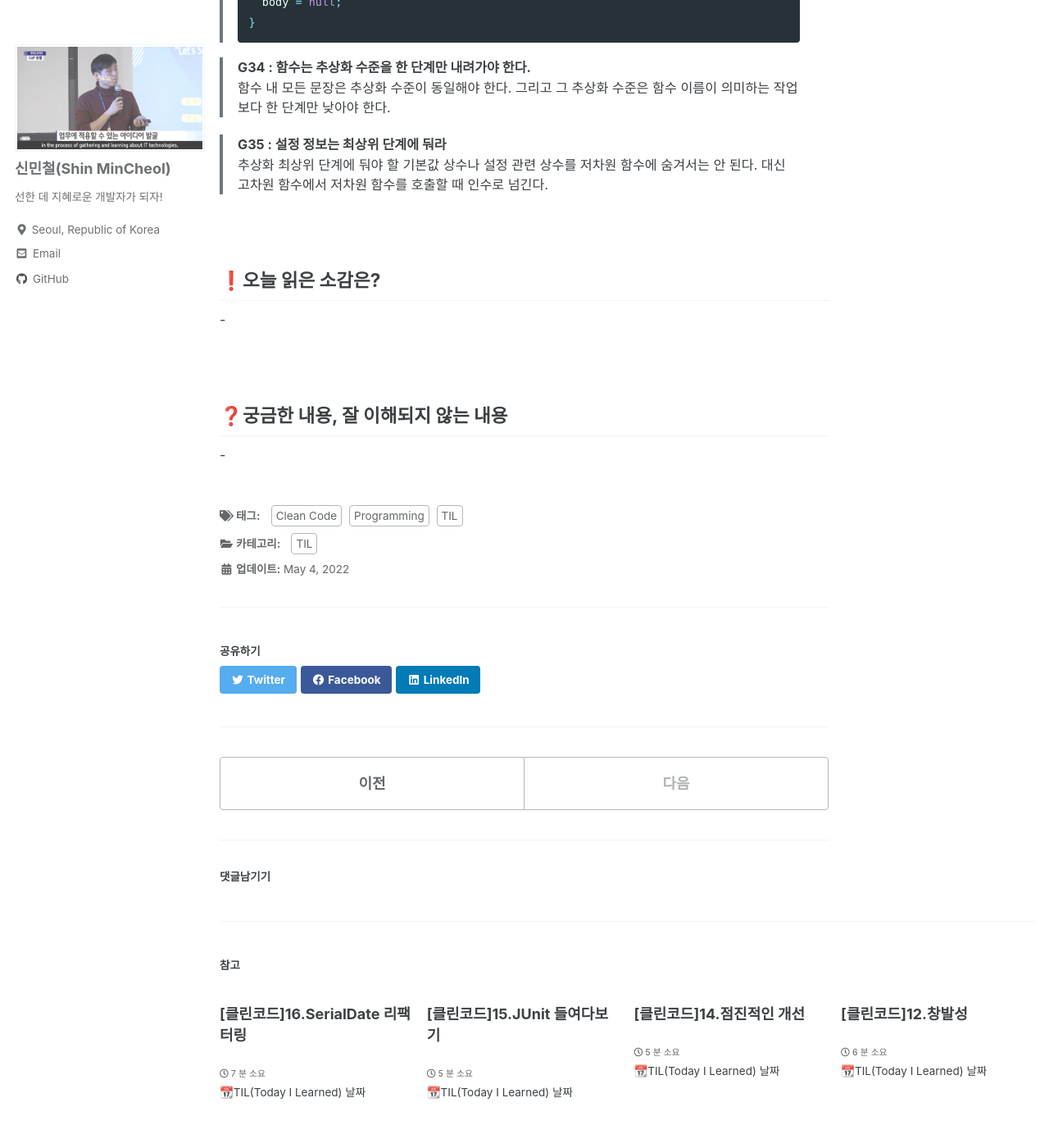
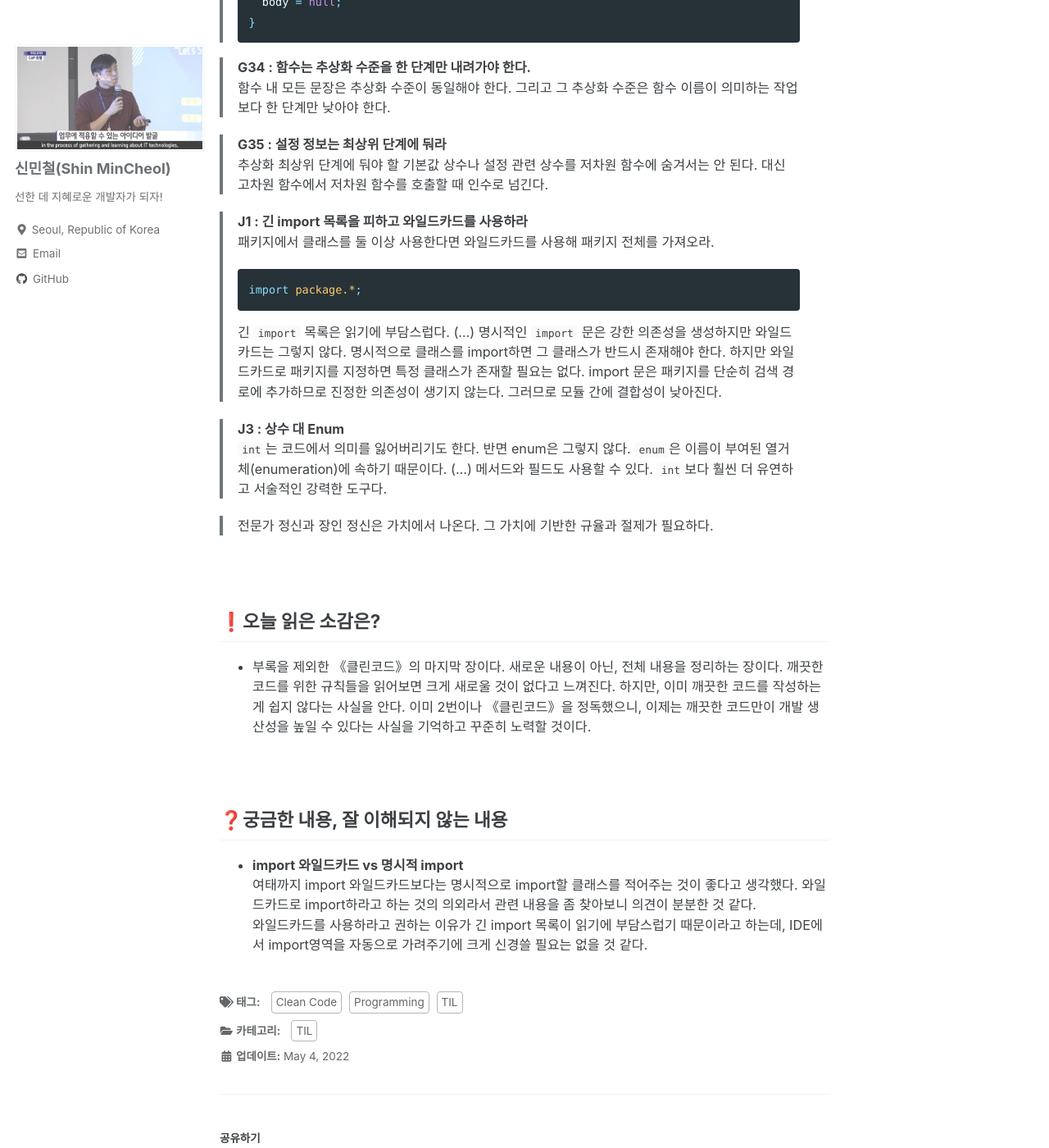
Before and after one commit to alsoj/alsoj.github.io, a Jekyll site: the page built from _posts/til/clean code/2022-05-04-[클린코드]17.냄새와 휴리스틱.md, in a window 1280 px wide and 1400 px high, scrolled down 4514 px. Shown: the whole window at 82% size. Built offline with Jekyll 4.4.1, drawn with Linux system fonts in a browser that asks for light colours; cached includes are drawn as plain includes; comment, search, counter and statistics services are not loaded.

Commit message:
modify TIL clean code

````diff
--- a/_posts/til/clean code/2022-05-04-[클린코드]17.냄새와 휴리스틱.md
+++ b/_posts/til/clean code/2022-05-04-[클린코드]17.냄새와 휴리스틱.md
@@ -184,14 +184,30 @@ tags:
 > **G35 : 설정 정보는 최상위 단계에 둬라**
 > 추상화 최상위 단계에 둬야 할 기본값 상수나 설정 관련 상수를 저차원 함수에 숨겨서는 안 된다. 대신 고차원 함수에서 저차원 함수를 호출할 때 인수로 넘긴다.
 
+> **J1 : 긴 import 목록을 피하고 와일드카드를 사용하라**
+> 패키지에서 클래스를 둘 이상 사용한다면 와일드카드를 사용해 패키지 전체를 가져오라.
+>
+> ```java
+> import package.*;
+> ```
+>
+> 긴 `import` 목록은 읽기에 부담스럽다. (...) 명시적인 `import` 문은 강한 의존성을 생성하지만 와일드카드는 그렇지 않다. 명시적으로 클래스를 import하면 그 클래스가 반드시 존재해야 한다. 하지만 와일드카드로 패키지를 지정하면 특정 클래스가 존재할 필요는 없다. import 문은 패키지를 단순히 검색 경로에 추가하므로 진정한 의존성이 생기지 않는다. 그러므로 모듈 간에 결합성이 낮아진다.
+
+> **J3 : 상수 대 Enum**
+> `int`는 코드에서 의미를 잃어버리기도 한다. 반면 enum은 그렇지 않다. `enum`은 이름이 부여된 열거체(enumeration)에 속하기 때문이다. (...) 메서드와 필드도 사용할 수 있다. `int`보다 훨씬 더 유연하고 서술적인 강력한 도구다.
+
+> 전문가 정신과 장인 정신은 가치에서 나온다. 그 가치에 기반한 규율과 절제가 필요하다.
+
 <br />
 
 ## ❗오늘 읽은 소감은?
 
--
+- 부록을 제외한 《클린코드》의 마지막 장이다. 새로운 내용이 아닌, 전체 내용을 정리하는 장이다. 깨끗한 코드를 위한 규칙들을 읽어보면 크게 새로울 것이 없다고 느껴진다. 하지만, 이미 깨끗한 코드를 작성하는 게 쉽지 않다는 사실을 안다. 이미 2번이나 《클린코드》을 정독했으니, 이제는 깨끗한 코드만이 개발 생산성을 높일 수 있다는 사실을 기억하고 꾸준히 노력할 것이다.
 
 <br />
 
 ## ❓궁금한 내용, 잘 이해되지 않는 내용
 
--
+- **import 와일드카드 vs 명시적 import**
+  여태까지 import 와일드카드보다는 명시적으로 import할 클래스를 적어주는 것이 좋다고 생각했다. 와일드카드로 import하라고 하는 것의 의외라서 관련 내용을 좀 찾아보니 의견이 분분한 것 같다.
+  와일드카드를 사용하라고 권하는 이유가 긴 import 목록이 읽기에 부담스럽기 때문이라고 하는데, IDE에서 import영역을 자동으로 가려주기에 크게 신경쓸 필요는 없을 것 같다.
````
